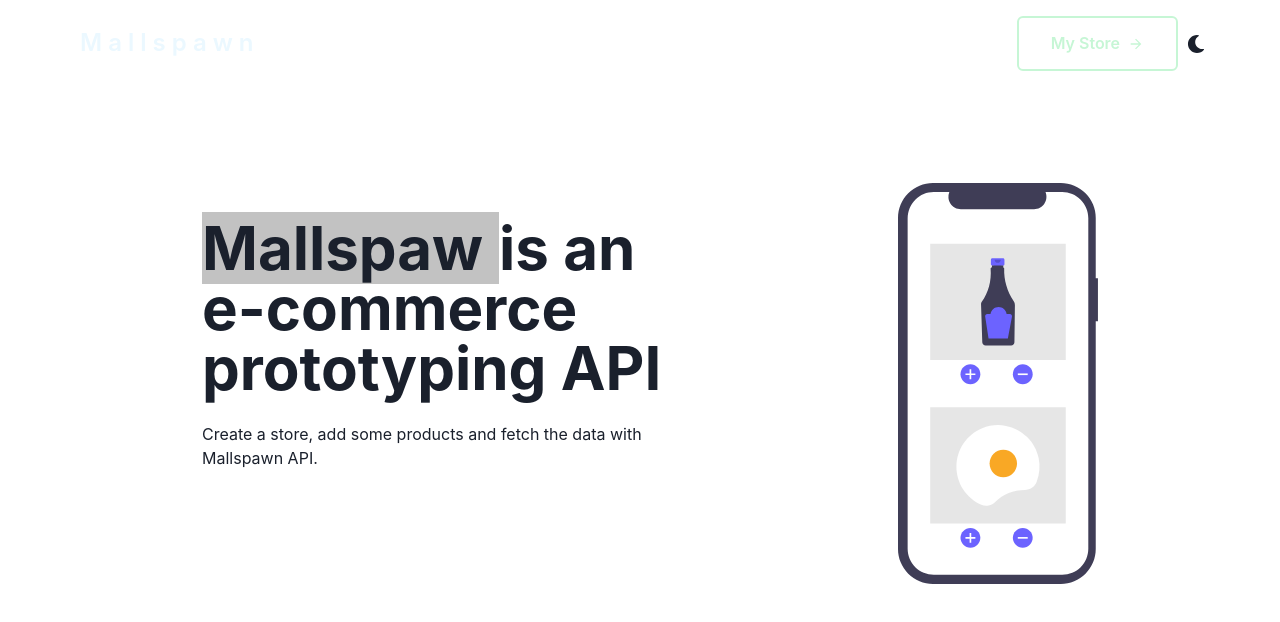
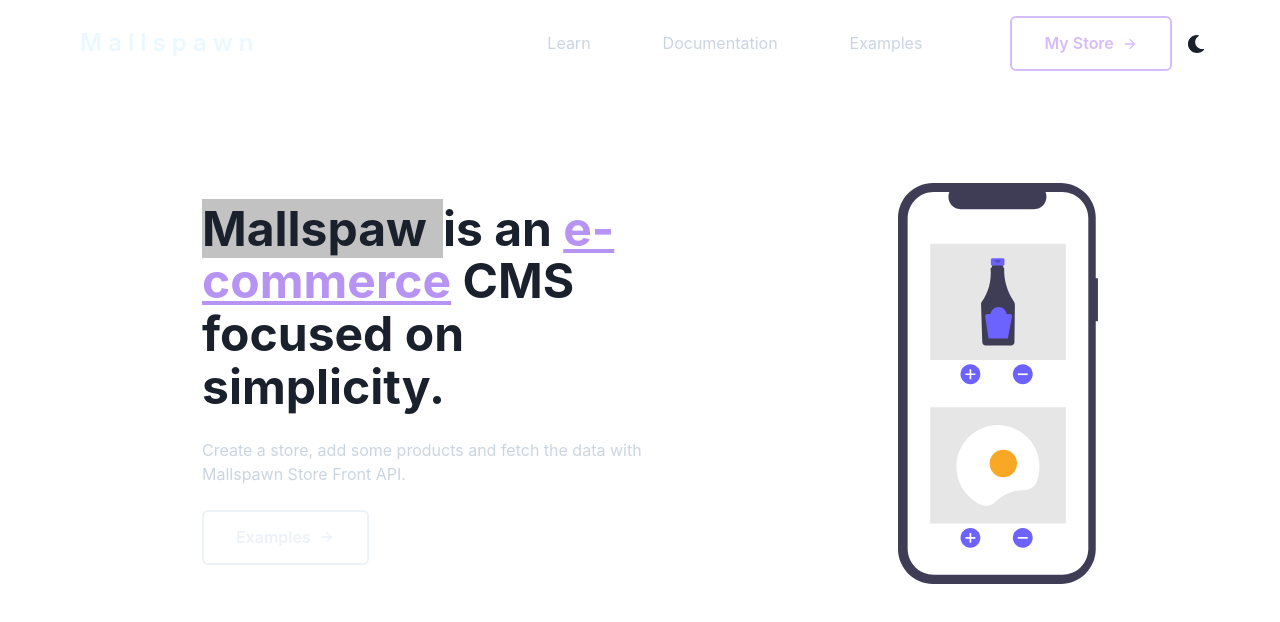
Before and after one commit to caiquesarkis/mallspawn, a React (Create React App) app: page /learn in a window 1280 px wide. Shown: the top 622 px of the page. Built offline with nearby package versions, Linux system fonts and the light colour scheme.

Commit message:
Website home UI improvements

```diff
--- a/src/website/components/navbar/index.tsx
+++ b/src/website/components/navbar/index.tsx
@@ -23,9 +23,10 @@ const NavbarLinks = (props: NavbarLink) => {
                 px={8}
                 py={4}
                 size="4xl"
-                colorScheme='whiteAlpha'
+                colorScheme='gray'
                 variant='ghost'
-                color="whiteAlpha.800"
+                color="gray.300"
+                fontWeight={400}
             >
                 {Text}
             </Button>
@@ -47,9 +48,9 @@ const NavbarCTA = (props: NavbarLink) => {
                 ml={12}
                 size="4xl"
                 fontSize="xm"
-                colorScheme='green'
+                colorScheme='purple'
                 variant='outline'
-                color="green.100"
+                color="purple.200"
                 border="2px"
             >
                 {Text}
--- a/src/website/pages/home/index.tsx
+++ b/src/website/pages/home/index.tsx
@@ -13,22 +13,21 @@ export default function Home(){
         return(
             <Link
                 href={Route}
-                target="_blank"
                 rel="noopener noreferrer"
                 style={{"textDecoration": "none"}}
                 alignSelf="flex-start"
                 >
                 <Button
                     as={motion.div}
-                    animate={{ x: [150, 0, 10], opacity: [0, 1]}}
+                    animate={{ x: [150, 0, 0], opacity: [0, 1]}}
                     transition={{ "ease": "easeIn"}}
                     mt={4}
                     px={8}
                     py={4}
                     size="4xl"
-                    colorScheme='whiteAlpha'
-                    variant='outlined'
-                    color="whiteAlpha.900"
+                    colorScheme='gray'
+                    variant='ghost'
+                    color="gray.100"
                     border="2px"
                 >
                 {Text}
@@ -40,8 +39,10 @@ export default function Home(){
     return(
         <HStack
             justifyContent="space-between"
+            // Adicionar breaking points no mx
             mx={48}
             mt={24}
+            gap={32}
         >
       <VStack
         as={motion.div}
@@ -50,15 +51,17 @@ export default function Home(){
         >
         <Heading
           maxW={500}
-          size="3xl"
+          size="2xl"
           textAlign="left"
           mb={4}
+          fontWeight={700}
+          lineHeight={1.1}
         >
           <Text colorScheme="blackAlpha" pr={4} bg="blackAlpha.400" as="span">Mallspaw</Text>
-          is an e-commerce prototyping API
+          is an <span style={{"textDecoration": "underline", "color": "#B794F4"}}>e-commerce</span>  CMS focused on simplicity.
         </Heading>
-        <Text maxW={500}>
-          Create a store, add some products and fetch the data with Mallspawn API.
+        <Text textColor='gray.300' maxW={500}>
+          Create a store, add some products and fetch the data with Mallspawn Store Front API.
         </Text>
         <HeroCTA
           Route="#"
```
